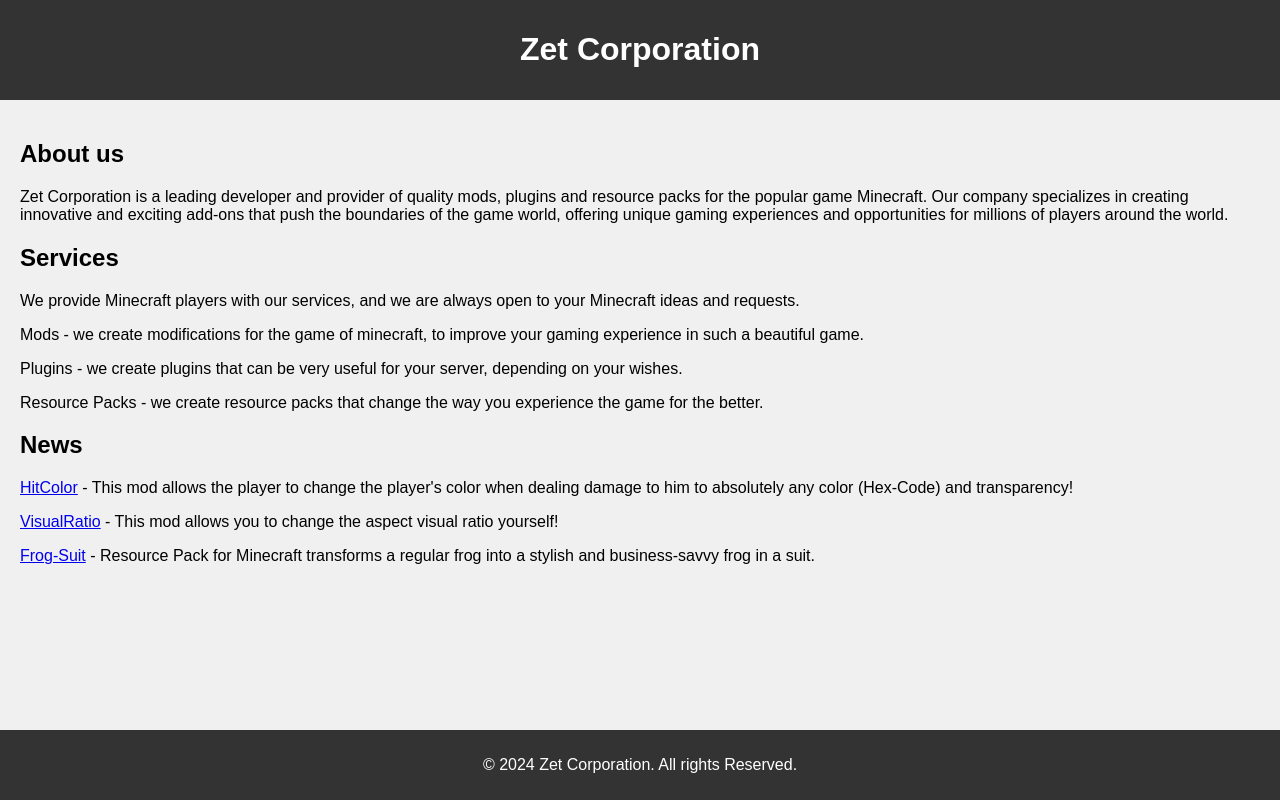
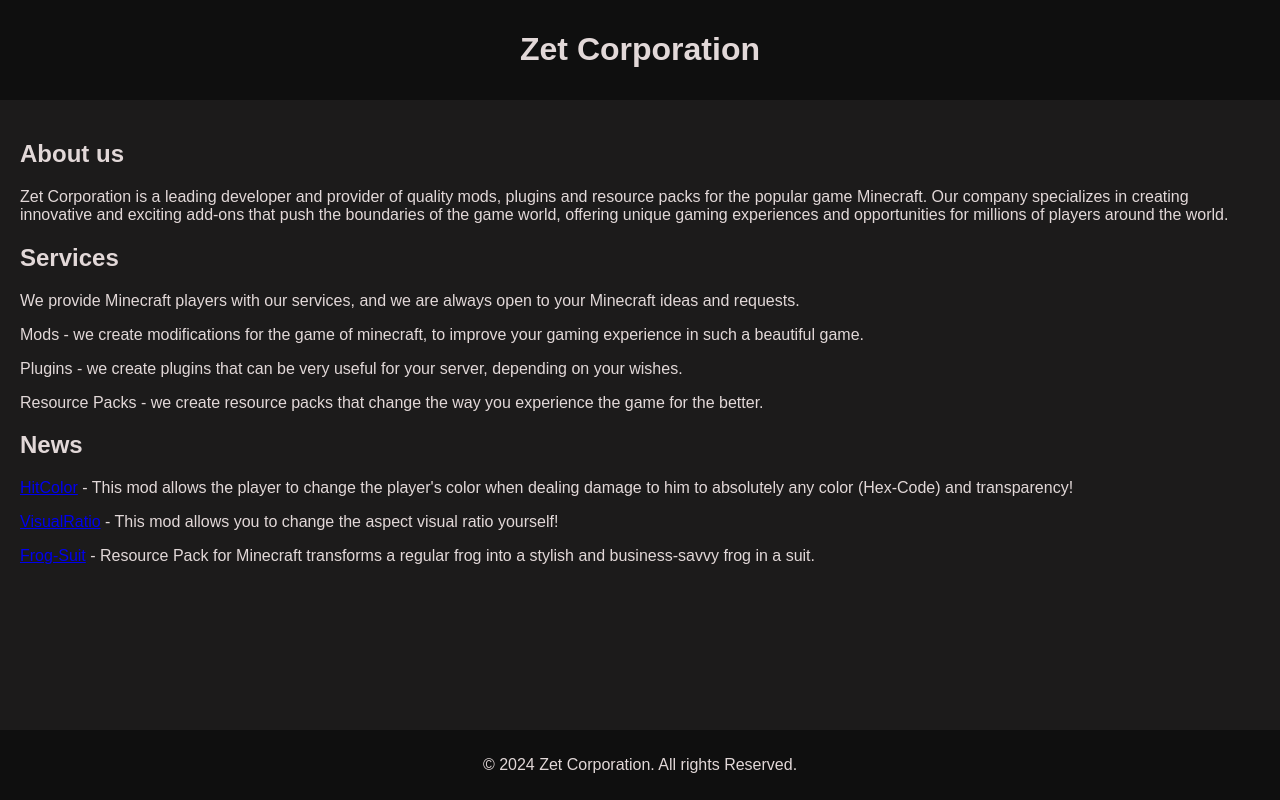
Before and after one commit to deadlyPig/ZetCorp, a plain HTML site: page index.html in a window 1280 px wide. Drawn offline with Linux system fonts and the light colour scheme.

Commit message:
Add files via upload

```diff
--- a/style.css
+++ b/style.css
@@ -2,23 +2,25 @@ body {
     font-family: Arial, sans-serif;
     margin: 0;
     padding: 0;
-    background-color: #f0f0f0;
+    background-color: #1c1b1b;
 }
 
 header {
-    background-color: #333;
-    color: white;
+    background-color: #0f0f0f;
+    color: #e2d8d8;
     padding: 10px 0;
     text-align: center;
 }
 
 main {
     padding: 20px;
+    background-color: #1c1b1b;
+    color: #e2d8d8;
 }
 
 footer {
-    background-color: #333;
-    color: white;
+    background-color: #0f0f0f;
+    color: #e2d8d8;
     text-align: center;
     padding: 10px 0;
     position: fixed;
```
